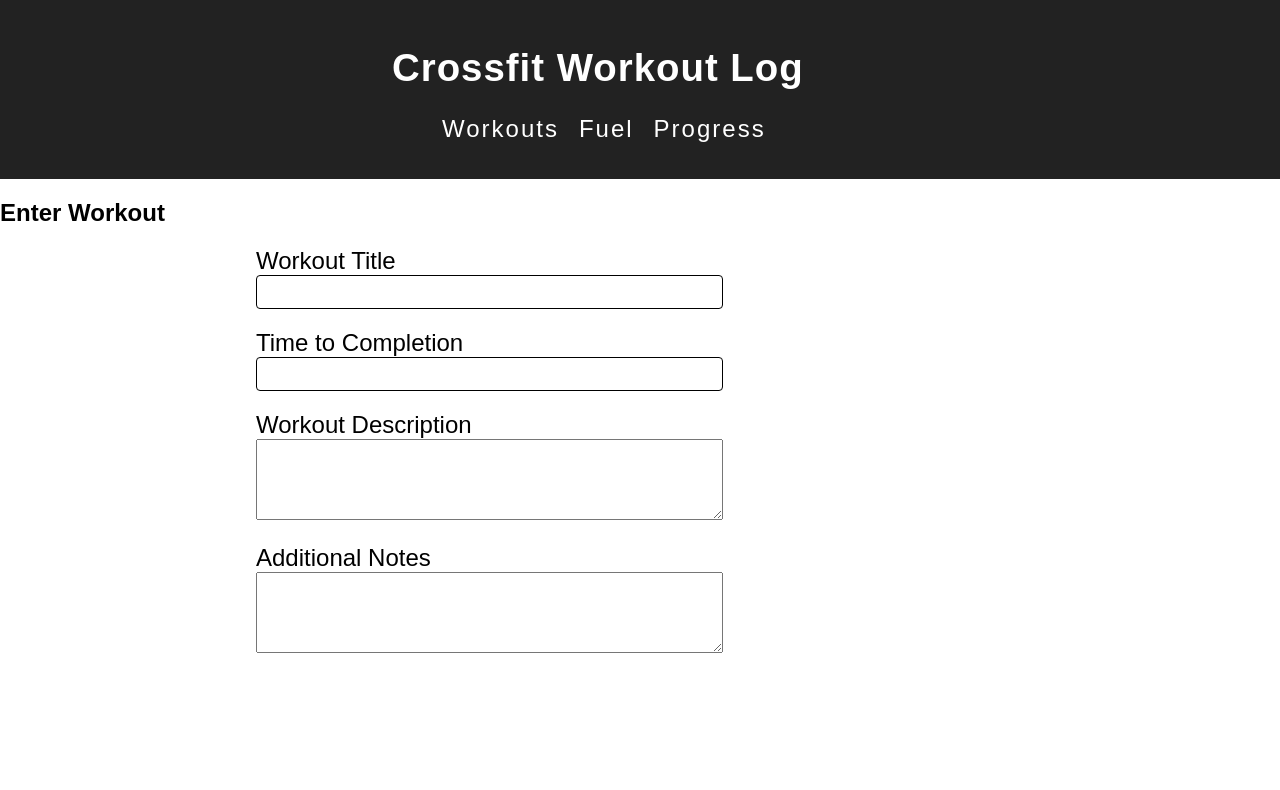
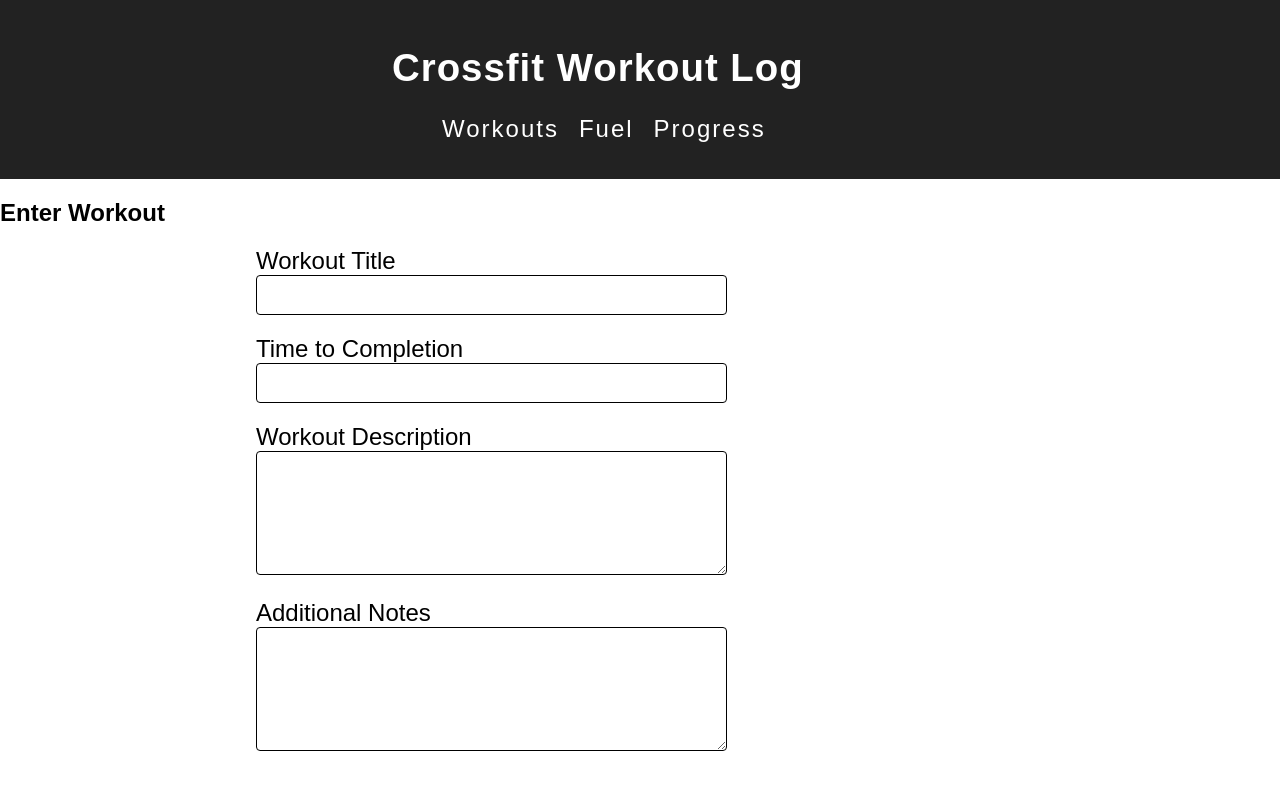
Before and after one commit to hiimtaylorjones/Crossfit-Log, a React (Create React App) app: page / in a window 1280 px wide. Shown: the top 790 px of the page. Built offline with nearby package versions, Linux system fonts and the light colour scheme; no server answers.

Commit message:
form css

```diff
--- a/src/Workout.css
+++ b/src/Workout.css
@@ -18,8 +18,13 @@
   height: 30px;
   border-radius: 4px;
   font-size: 1.2em;
+  padding: 4px;
 }
 
 .workout-form textarea {
   width: 60%;
+  border: 1px solid;
+  border-radius: 4px;
+  font-size: 1.3em;
+  padding: 4px;
 }
--- a/src/Workout.js
+++ b/src/Workout.js
@@ -16,7 +16,7 @@
   }
 
   handleChange(event) {
-    this.setState({time: event.target.value});
+    this.setState({ [event.target.name]: event.target.value });
   }
 
   render() {
@@ -25,22 +25,22 @@
         <div className="input-group">
           <label>Workout Title</label>
           <br />
-          <input value={this.state.title} onChange={this.handleChange} />
+          <input name="title" value={this.state.title} onChange={this.handleChange} />
         </div>
         <div className="input-group">
           <label>Time to Completion</label>
           <br />
-          <input value={this.state.time} onChange={this.handleChange} />
+          <input name="time" value={this.state.time} onChange={this.handleChange} />
         </div>
         <div className="input-group">
           <label>Workout Description</label>
           <br />
-          <textarea value={this.state.description} rows="5" onChange={this.handleChange} />
+          <textarea name="description" value={this.state.description} rows="6" onChange={this.handleChange} />
         </div>
         <div className="input-group">
           <label>Additional Notes</label>
           <br />
-          <textarea value={this.state.additionalNotes} rows="5" onChange={this.handleChange} />
+          <textarea name="additionalNotes" value={this.state.additionalNotes} rows="6" onChange={this.handleChange} />
         </div>
       </form>
     );
```
